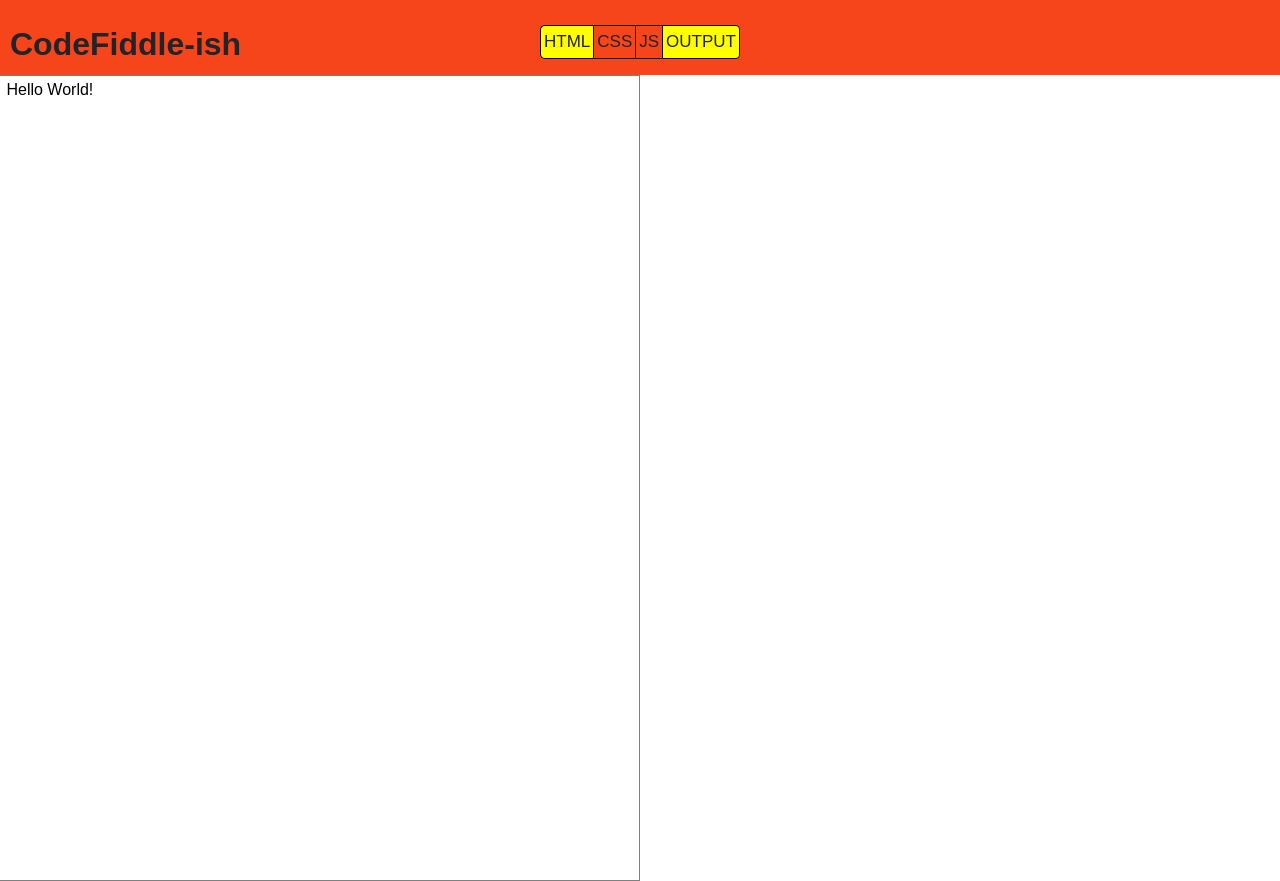
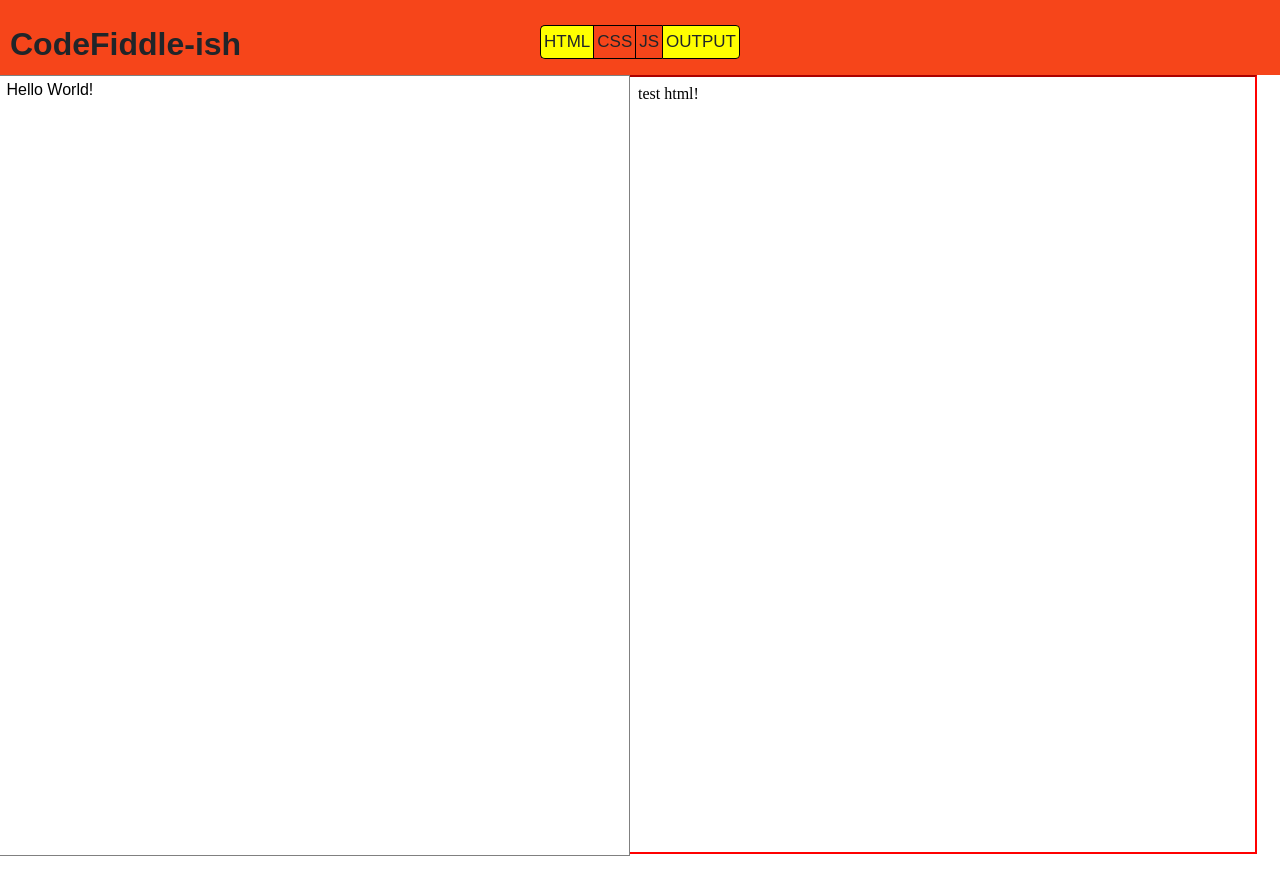
Before and after one commit to dbalbo/codefiddle-ish, a plain HTML site: page index.html in a window 1280 px wide. After the commit the page ends 856 px from the top, so only its background shows below. Drawn offline with nearby package versions, Linux system fonts and the light colour scheme.

Commit message:
got the iframe set up and to the height of window, then created a test html to have the output and iframe show the html in the output panel

```diff
--- a/css/styles.css
+++ b/css/styles.css
@@ -67,7 +67,7 @@ body{
 	background-color: yellow;
 }
 
-/*setting up each panel to be the height of the page and not have the resize thing on it
+/*setting up each panel to be the height of the page and not have the resize thing on it.
 */
 textarea {
 	/*width:50%;
@@ -79,6 +79,11 @@ textarea {
 .panel {
 	float:left;
 	width:50%;
-	height:100%;
+
 	border-left:none;
 }
+
+/*temporary color so I can see where it is on the page*/
+iframe {
+	border-color: red;
+}
--- a/index.html
+++ b/index.html
@@ -29,7 +29,9 @@
 <!-- setting up a container for the panels will use all textareas and an iframe for the output -->
 		<div id="bodyContainer">
 
-			<textarea id="htmlpanel" class="panel"> Hello World! </textarea>
+			<textarea id="htmlPanel" class="panel"> Hello World! </textarea>
+
+			<iframe id="outputPanel" class="panel"></iframe>
 
 		</div>
 
--- a/js/scripts.js
+++ b/js/scripts.js
@@ -19,5 +19,14 @@ $(".toggleButton").click(function() {
 })
 
 
-// trying to get the textares to cover height of page, and the css isnt responding at the moemnt
-$(".panel").height($(window).height() - $("#topbar").height());
+// trying to get the textarea to cover height of page, and the css isnt responding at the moemnt--the -25 is to take away
+// any padding on the page so it will stay the entire height and not more--im still playing with those numbers
+$(".panel").height($(window).height() - $("#topbar").height() - 25);
+
+// getting the width of the iframe set up--same logic as above
+$('.panel').width($(window).width() / 2 - 15);
+
+
+// setting up iframe to display the html--thank god for Stack Overflow!
+
+$("iframe").contents().find('html').html("test html!");
```
